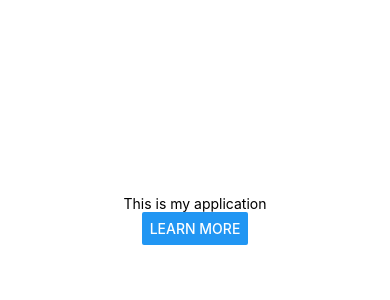
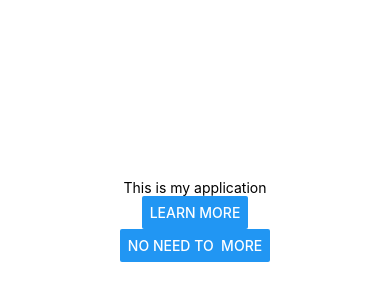
Before and after one commit to biswas98/React_Native_Learning, a React Native app in the folder First_ReactNative_App/: screen / in a window 390 px wide. Shown: the part 202-502 px from the top of the page. Built offline with nearby package versions, Linux system fonts and the light colour scheme.

Commit message:
added project on mac as well

```diff
--- a/First_ReactNative_App/App.js
+++ b/First_ReactNative_App/App.js
@@ -1,14 +1,14 @@
-import { StatusBar } from 'expo-status-bar';
-import { StyleSheet, Text, View,  Button } from 'react-native';
+import { StatusBar } from "expo-status-bar";
+import { StyleSheet, Text, View, Button } from "react-native";
 
 export default function App() {
   return (
     <View style={styles.container}>
       <Text>This is my application</Text>
 
-      <Button
-        title="Learn More"
-      />
+      <Button title="Learn More" />
+
+      <Button title="No need to  More" />
 
       <StatusBar style="auto" />
     </View>
@@ -18,9 +18,8 @@ export default function App() {
 const styles = StyleSheet.create({
   container: {
     flex: 1,
-    backgroundColor: '#fff',
-    alignItems: 'center',
-    justifyContent: 'center',
+    backgroundColor: "#fff",
+    alignItems: "center",
+    justifyContent: "center",
   },
-
 });
--- a/First_ReactNative_App/package.json
+++ b/First_ReactNative_App/package.json
@@ -9,7 +9,7 @@
     "web": "expo start --web"
   },
   "dependencies": {
-    "expo": "~49.0.5",
+    "expo": "^49.0.5",
     "expo-status-bar": "~1.6.0",
     "react": "18.2.0",
     "react-native": "0.72.3"
```
Also changed, not shown: 1 other file (tests, documents, lock files or other folders).
